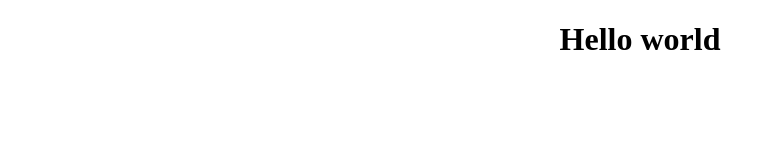
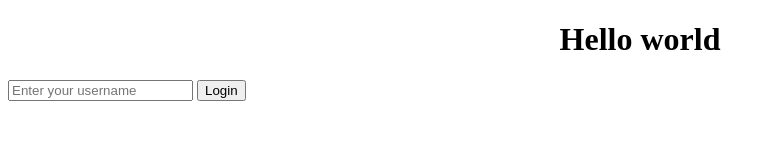
Before and after one commit to dropshotdead/weather-proj, a plain HTML site: page index.html in a window 1280 px wide. Shown: the whole page, without its empty margins (0-776 px from the left). Drawn offline with Linux system fonts and the light colour scheme.

Commit message:
Added HTML login form

```diff
--- a/index.html
+++ b/index.html
@@ -9,5 +9,9 @@
   <body>
     <h1>Hello world</h1>
     <script src="script.js"></script>
+    <form>
+      <input type="text" placeholder="Enter your username" />
+      <input type="submit" value="Login" />
+    </form>
   </body>
 </html>
```
